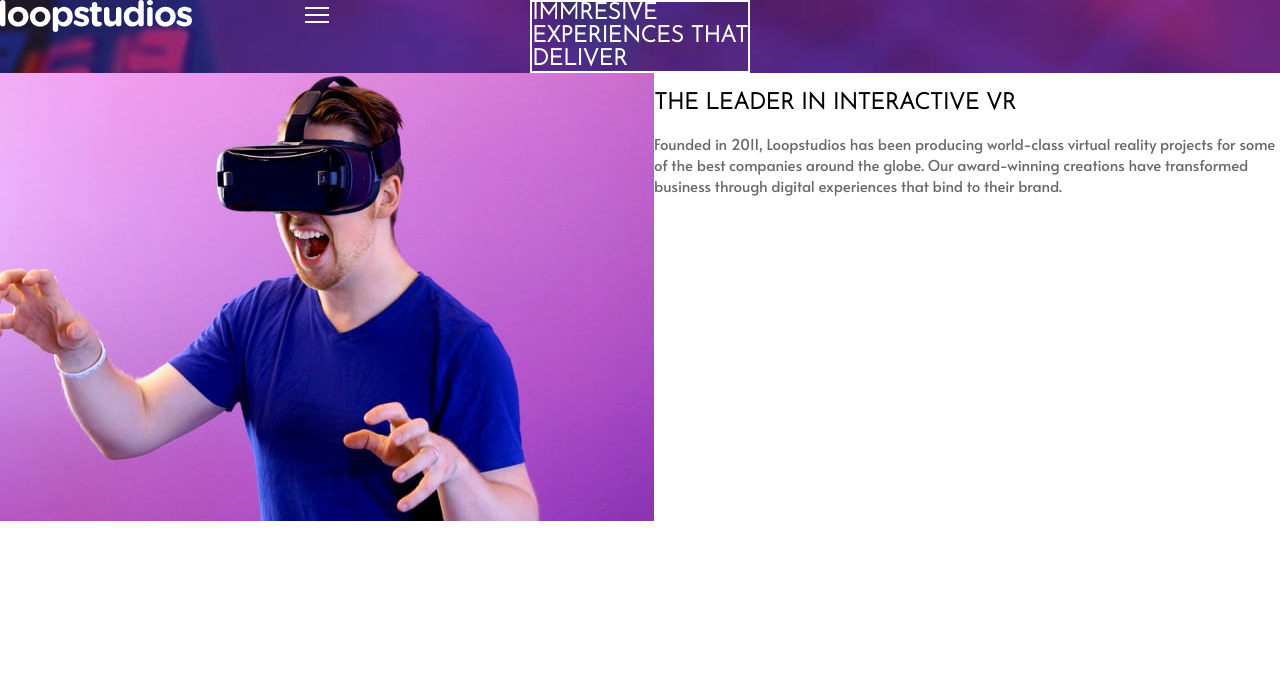
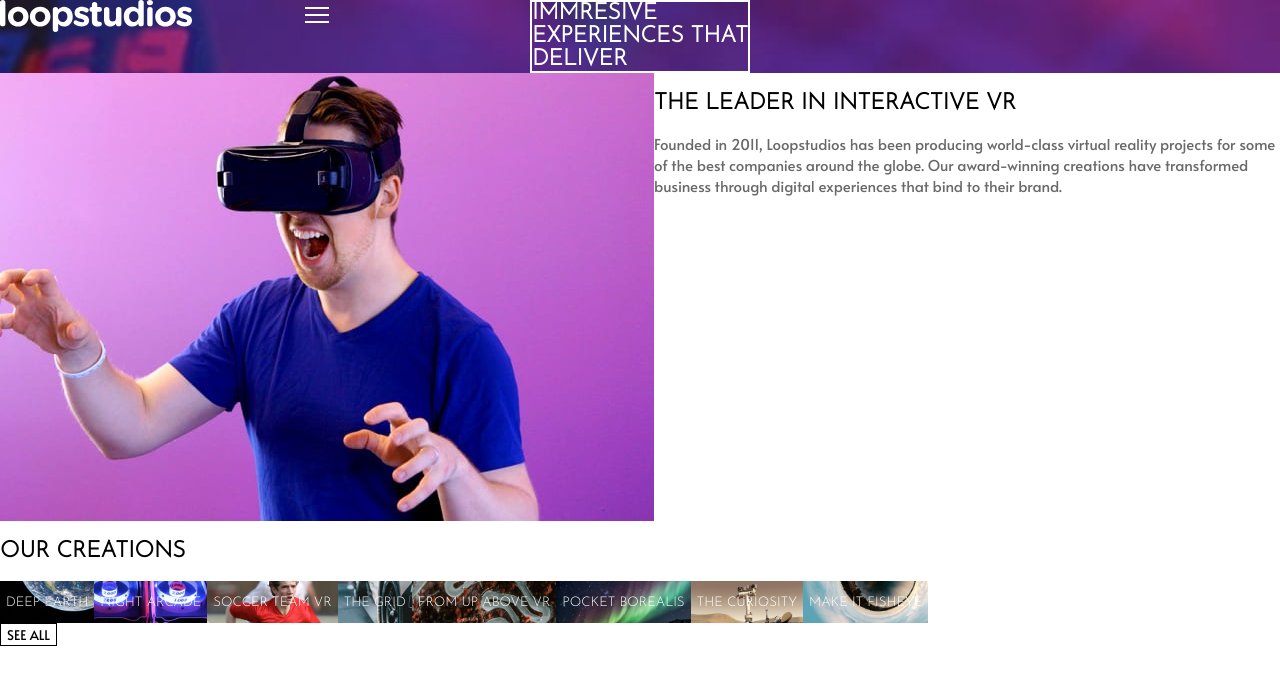
Before and after one commit to a-dri-an-S/ls-landing-page, a React (Create React App) app: page / in a window 1280 px wide. Shown: the top 684 px of the page. Built offline with nearby package versions, Linux system fonts and the light colour scheme.

Commit message:
added mobile cards section + mobile styles

```diff
--- /dev/null
+++ b/src/components/Content/CreationsMobileGrid.js
@@ -0,0 +1,79 @@
+import CuriosityImg from "../../assets/mobile/image-curiosity.jpg";
+import DeepEarthImg from "../../assets/mobile/image-deep-earth.jpg";
+import FisheyeImg from "../../assets/mobile/image-fisheye.jpg";
+import FromAboveImg from "../../assets/mobile/image-from-above.jpg";
+import GridImg from "../../assets/mobile/image-grid.jpg";
+import NightArcadeImg from "../../assets/mobile/image-night-arcade.jpg";
+import PocketBorealisImg from "../../assets/mobile/image-pocket-borealis.jpg";
+import SoccerTeamImg from "../../assets/mobile/image-soccer-team.jpg";
+
+import "../../styles/CreationsMobileGrid.css";
+
+const images = [
+    {
+        title: "DEEP EARTH",
+        class: "earth",
+        img: DeepEarthImg
+    },
+    {
+        title: "NIGHT ARCADE",
+        class: "arcade",
+        img: NightArcadeImg
+    },
+    {
+        title: "SOCCER TEAM VR",
+        class: "soccer",
+        img: SoccerTeamImg
+    },
+    {
+        title: "THE GRID",
+        class: "grid",
+        img: GridImg
+    },
+    {
+        title: "FROM UP ABOVE VR",
+        class: "from-above",
+        img: FromAboveImg
+    },
+    {
+        title: "POCKET BOREALIS",
+        class: "borealis",
+        img: PocketBorealisImg
+    },
+    {
+        title: "THE CURIOSITY",
+        class: "curiosity",
+        img: CuriosityImg
+    },
+    {
+        title: "MAKE IT FISHEYE",
+        class: "fisheye",
+        img: FisheyeImg
+    }
+]
+
+const CreationsMobileGrid = () => {
+    return (
+        <div className="lp-creations-mobile-grid">
+            {
+                images.map((item, idx) => {
+                    return (
+                        <button
+                            key={idx}
+                            className={`lp-creations-mobile-grid-btn ${item.class}-btn`}
+                        >
+                            {/* <img
+                                className={`grid-item-img ${item.title}-img`}
+                                src={item.img}
+                                alt={`${item.title} img`}
+                            /> */}
+                            <p className={`grid-btn-title ${item.class}-title`}>{item.title}</p>
+                        </button>
+                    )
+                })
+            }
+        </div>
+    );
+}
+
+export default CreationsMobileGrid;
--- a/src/components/Content/CreationsSections.js
+++ b/src/components/Content/CreationsSections.js
@@ -0,0 +1,22 @@
+import CreationsMobileGrid from "./CreationsMobileGrid";
+import "../../styles/CreationsSections.css";
+
+const CreationsSection = () => {
+    return (
+        <section className="lp-creations-section">
+            <div className="lp-creations-mobile-section">
+                <h2 className="lp-creations-title">
+                    OUR CREATIONS
+                </h2>
+                <div>
+                    <CreationsMobileGrid />
+                </div>
+                <button className="lp-creations-btn">
+                    SEE ALL
+                </button>
+            </div>
+        </section>
+    );
+}
+
+export default CreationsSection;
--- a/src/components/LandingPage.js
+++ b/src/components/LandingPage.js
@@ -1,6 +1,8 @@
 import Header from "./Header/Header";
 import Hero from "./Header/Hero";
 import IntroSection from "./Content/IntroSection";
+import CreationsSection from "./Content/CreationsSections";
+
 import "../styles/LandingPage.css";
 
 const LandingPage = () => {
@@ -9,6 +11,7 @@ const LandingPage = () => {
             <Header />
             <Hero />
             <IntroSection />
+            <CreationsSection />
         </main>
     );
 }
--- /dev/null
+++ b/src/styles/CreationsMobileGrid.css
@@ -0,0 +1,98 @@
+/* .lp-creations-mobile-grid {
+    display: flex;
+    flex-direction: column;
+} */
+.lp-creations-mobile-grid-btn {
+    border: none;
+    cursor: pointer;
+    font-family: 'Josefin Sans', sans-serif;
+    color: var(--white);
+    font-weight: 300;
+    background-size: cover;
+}
+.earth-btn {
+    background-image: url("../assets/mobile/image-deep-earth.jpg");
+}
+.arcade-btn {
+    background-image: url("../assets/mobile/image-night-arcade.jpg");
+}
+.soccer-btn {
+    background-image: url("../assets/mobile/image-soccer-team.jpg");
+}
+.grid-btn {
+    background-image: url("../assets/mobile/image-grid.jpg");
+}
+.from-above-btn {
+    background-image: url("../assets/mobile/image-from-above.jpg");
+}
+.borealis-btn {
+    background-image: url("../assets/mobile/image-pocket-borealis.jpg");
+}
+.curiosity-btn {
+    background-image: url("../assets/mobile/image-curiosity.jpg");
+}
+.fisheye-btn {
+    background-image: url("../assets/mobile/image-fisheye.jpg");
+}
+.lp-creations-mobile-grid-btn:hover {
+    filter: opacity(.4) ;
+    z-index: 0;
+}
+.lp-creations-mobile-grid-btn:hover > .grid-btn-title {
+    color: var(--black);
+    z-index: 5;
+    filter: none;
+}
+.grid-btn-title:hover {
+    z-index: 2;
+}
+
+
+@media only screen and (max-width: 375px) {
+    .lp-creations-mobile-grid {
+        display: flex;
+        flex-direction: column;
+    }
+    .lp-creations-mobile-grid-btn {
+        margin: 10px 0px;
+        width: 330px;
+        height: 120px;
+    }
+    .grid-item-img {
+        /* margin: 10px 0px; */
+        width: 330px;
+    }
+    .grid-btn-title {
+        text-align: left;
+        margin: -10px 10px;
+        position: absolute;
+        font-size: 24px;
+    }
+    .earth-title, .arcade-title, .grid-title, .borealis-title, .curiosity-title, .fisheye-title {
+        width: 100px;
+    }
+    .soccer-title, .from-above-title {
+        width: 140px;
+    }
+
+}
+
+@media only screen and (min-width: 376px) {
+
+}
+
+@media only screen and (min-width: 600px) {
+
+}
+
+@media only screen and (min-width: 768px) {
+
+}
+
+@media only screen and (min-width: 992px) {
+
+}
+
+@media only screen and (min-width: 1200px) {
+
+}
--- a/src/styles/CreationsSections.css
+++ b/src/styles/CreationsSections.css
@@ -1,5 +1,30 @@
+.lp-creations-btn {
+    border: 1px solid black;
+    font-family: 'Alata', sans-serif;
+    background-color: inherit;
+}
 @media only screen and (max-width: 375px) {
-
+    .lp-creations-section {
+        width: 375px;
+    }
+    .lp-creations-mobile-section {
+        display: flex;
+        flex-direction: column;
+        align-items: center;
+        justify-content: center;
+    }
+    .lp-creations-title {
+        margin: 0px 0px 40px 0px;
+        font-weight: 300;
+        font-size: 36px;
+    }
+    .lp-creations-btn {
+        margin: 20px 0px 80px 0px;
+        width: 164px;
+        height: 42px;
+        letter-spacing: 6px;
+        font-size: 14px;
+    }
 }
 
 @media only screen and (min-width: 376px) {
--- a/src/styles/MobileMenu.css
+++ b/src/styles/MobileMenu.css
@@ -1,7 +1,9 @@
 .lp-mobile-navbar-btn {
     border: none;
     background-color: transparent;
+    cursor: pointer;
 }
+
 @media only screen and (max-width: 375px) {
     .lp-mobile-navbar-btn-img {
         width: 24px;
--- a/src/styles/index.css
+++ b/src/styles/index.css
@@ -1,5 +1,5 @@
 @import url('https://fonts.googleapis.com/css2?family=Alata&display=swap');
-@import url('https://fonts.googleapis.com/css2?family=Josefin+Sans:wght@300&display=swap');
+@import url('https://fonts.googleapis.com/css2?family=Josefin+Sans:wght@100;200;300&display=swap');
 
 html {
   --white: hsl(0, 0%, 100%);
```
Also changed, not shown: src/components/Content/CreationsDesktopGrid copy.js (added), src/components/Content/CreationsGrid.js (deleted), src/styles/CreationsDesktopGrid.css (added).
